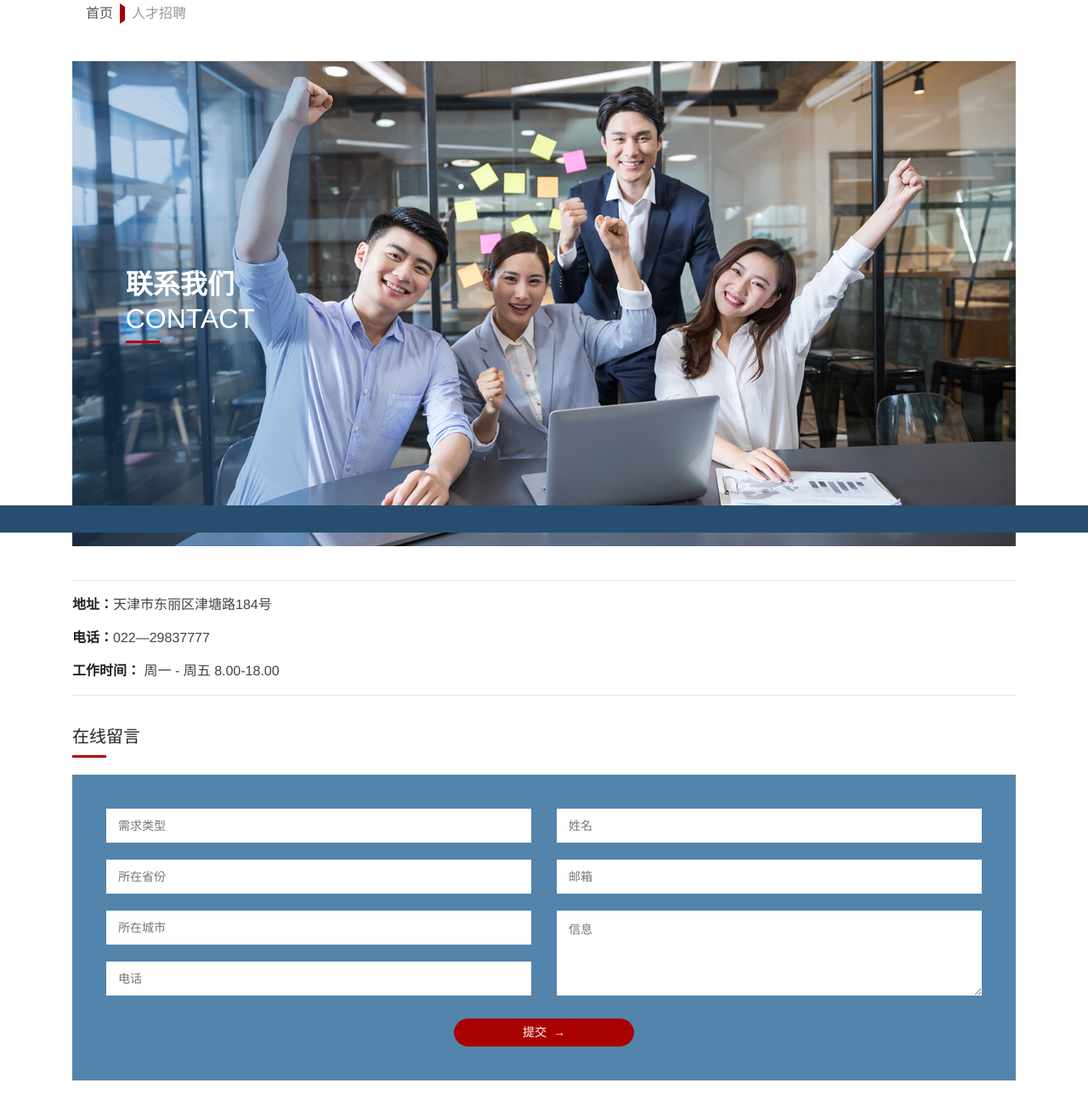
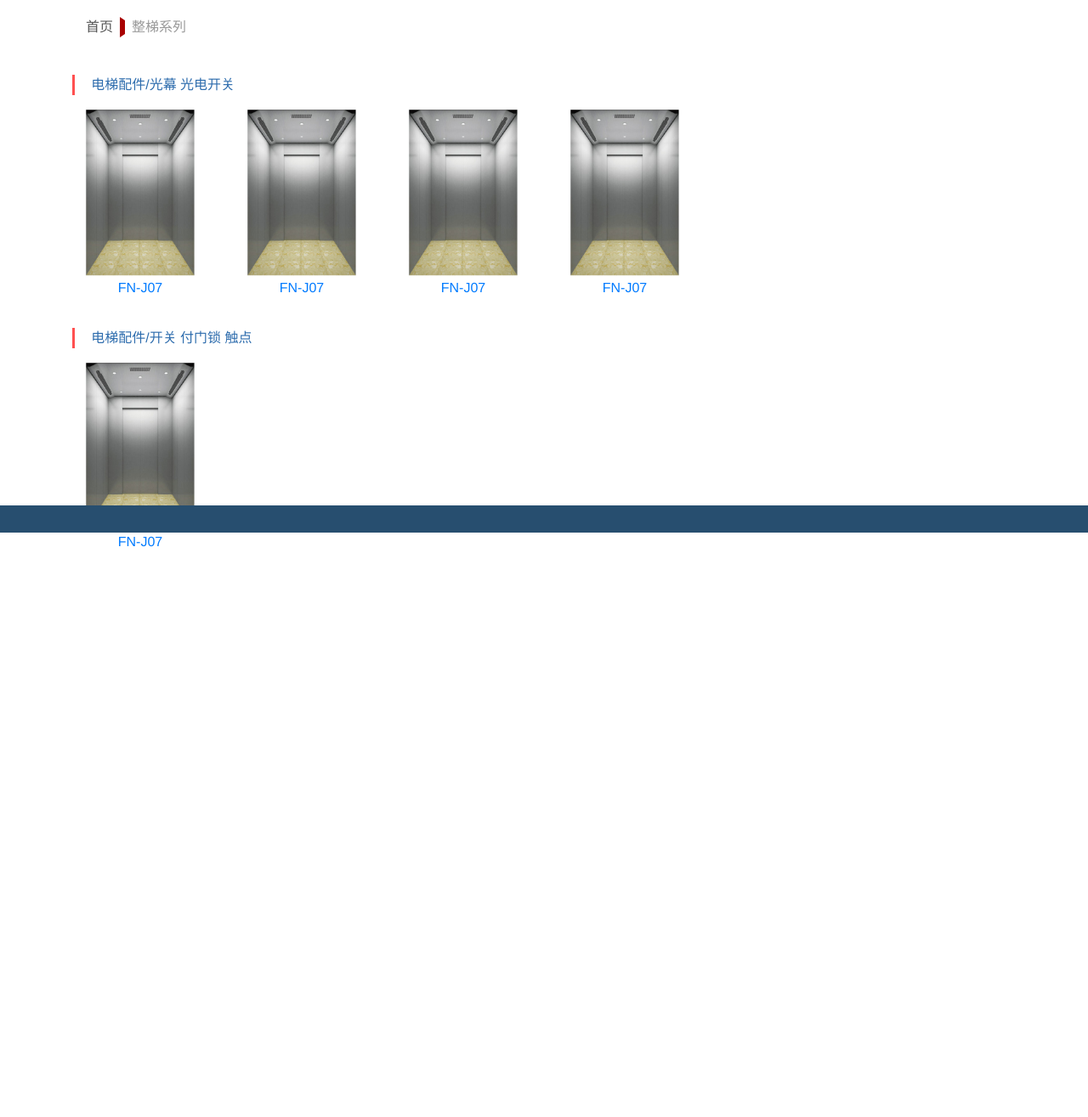
Before and after one commit to hbxiaoqiang/VIKING, a website built with webpack: page template/fittings/index.html in a window 1280 px wide. Shown: the part 173-1488 px from the top of the page at 85% size. After the commit the page ends 908 px from the top, so only its background shows below. Built offline with nearby package versions, Linux system fonts and the light colour scheme.

Commit message:
新增内容

```diff
--- /dev/null
+++ b/src/lift/index.js
@@ -0,0 +1,4 @@
+import 'bootstrap/scss/bootstrap.scss';
+import './index.scss';
+import '../common/header';
+import '../common/inwardCommon';
--- /dev/null
+++ b/src/lift/index.scss
@@ -0,0 +1,35 @@
+@import '../common/common.scss';
+@import '../common/inwardCommon.scss';
+@import '../common/header.scss';
+@import '../common/footer.scss';
+@import '../common/crumb.scss';
+
+.Lift{
+    .list{
+        margin-bottom: 20px;
+    }
+    .mg{
+        @include xg(3px,40px,#b50000,10px 0 0 0)
+    }
+    .zt{
+        font-size: 1rem;
+        color: #2d6cad;
+        position: relative;
+        padding-left: 1.2rem;
+        border-left: 3px solid #ff5050;
+    }
+    h4{
+        @include h4(#2d6cad,0 0 40px 0,24/16+rem);
+        text-align: center;
+    }
+    .item{
+        padding: 15px;
+        display: block;
+        p{
+            text-align: center;
+        }
+        img{
+            max-width: 100%;
+        }
+    }
+}
--- a/template/contact.html
+++ b/template/fittings/index.html
@@ -1,13 +1,10 @@
-<!DOCTYPE html>
-<html lang="en">
-
 <head>
     <meta charset="UTF-8">
-    <meta name="viewport" content="width=device-width, initial-scale=1.0">
+    <!-- <meta name="viewport" content="width=device-width, initial-scale=1.0"> -->
     <meta name="keywords" content="">
     <meta name="description" content="">
     <meta http-equiv="X-UA-Compatible" content="ie=edge">
-    <title>联系我们</title>
+    <title>配件中心</title>
 </head>
 
 <body>
@@ -72,71 +69,89 @@
             </div>
 
         </div>
+
         <div class="Crumb">
             <div class="container">
                 <nav aria-label="breadcrumb">
                     <ol class="breadcrumb">
                         <li class="breadcrumb-item"><a href="/index.html">首页</a></li>
-                        <li class="breadcrumb-item active" aria-current="page">人才招聘</li>
+                        <li class="breadcrumb-item active" aria-current="page">整梯系列</li>
                     </ol>
                 </nav>
             </div>
         </div>
-        <div class="Banner">
+
+        <div class="Lift">
             <div class="container">
-                <div class="banner">
-                    <img src="/static/images/contact.jpg">
-                    <div class="tit">
-                        <div class="conent">
-                            <p class="p1">联系我们</p>
-                            <p class="p2">CONTACT</p>
-                            <div class="mg"></div>
+                <div class="list">
+                    <div class="zt">
+                        电梯配件/光幕 光电开关
+                    </div>
+                    <div class='row items'>
+                        <div class='col-sm-12 col-md-6 col-lg-2'>
+                            <a href="#" class='item'>
+                                <p>
+                                    <img src='/static/images/lift.jpg' alt=''/>
+                                </p>
+                                <p>
+                                    FN-J07
+                                </p>
+                            </a>
+                        </div>
+                        <div class='col-sm-12 col-md-6 col-lg-2'>
+                            <a href="#" class='item'>
+                                <p>
+                                    <img src='/static/images/lift.jpg' alt=''/>
+                                </p>
+                                <p>
+                                    FN-J07
+                                </p>
+                            </a>
+                        </div>
+                        <div class='col-sm-12 col-md-6 col-lg-2'>
+                            <a href="#" class='item'>
+                                <p>
+                                    <img src='/static/images/lift.jpg' alt=''/>
+                                </p>
+                                <p>
+                                    FN-J07
+                                </p>
+                            </a>
+                        </div>
+                        <div class='col-sm-12 col-md-6 col-lg-2'>
+                            <a href="#" class='item'>
+                                <p>
+                                    <img src='/static/images/lift.jpg' alt=''/>
+                                </p>
+                                <p>
+                                    FN-J07
+                                </p>
+                            </a>
                         </div>
                     </div>
                 </div>
-                <div class="des">
-                    <hr />
-                    <p class="p1">
-                        <span>地址：</span>天津市东丽区津塘路184号
-                    </p>
-                    <p class="p2">
-                        <span>电话：</span>022—29837777
-                    </p>
-                    <p class="p3">
-                        <span>工作时间：</span> 周一 - 周五 8.00-18.00
-                    </p>
-                    <hr />
+
+                <div class="list">
+                    <div class="zt">
+                        电梯配件/开关 付门锁 触点
+                    </div>
+                    <div class='row items'>
+                        <div class='col-sm-12 col-md-6 col-lg-2'>
+                            <a href="#" class='item'>
+                                <p class='gh'>
+                                    <img src='/static/images/lift.jpg' alt=''/>
+                                </p>
+                                <p>
+                                    FN-J07
+                                </p>
+                            </a>
+                        </div>
+                    </div>
                 </div>
+
             </div>
         </div>
-        <div class="OlineContact">
-            <div class="container">
-                <h5>
-                    在线留言
-                    <div class="mg"></div>
-                </h5>
-                <div class="contact">
-                    <form action="" class="postData">
-                        <div class="row">
-                            <div class="col-sm-6">
-                                <input class="input" placeholder="需求类型" type="text" />
-                                <input class="input" placeholder="所在省份" type="text" />
-                                <input class="input" placeholder="所在城市" type="text" />
-                                <input class="input" placeholder="电话" type="text" />
-                            </div>
-                            <div class="col-sm-6">
-                                <input class="input" placeholder="姓名" type="text" />
-                                <input class="input" placeholder="邮箱" type="text" />
-                                <textarea class="textarea" placeholder="信息"></textarea>
-                            </div>
-                        </div>
-                        <div class="footer">
-                            <input type="submit" value="提交  →" class="vj-bt">
-                        </div>
-                    </form>
-                </div>
-            </div>
-        </div>
+
         <div class="Footer">
         </div>
     </div>
--- a/webpack.config.js
+++ b/webpack.config.js
@@ -22,7 +22,8 @@ module.exports = {
         detail:'./src/detail/detail',
         news:'./src/news',
         job:'./src/job',
-        contact:'./src/contact'
+        contact:'./src/contact',
+        lift:'./src/lift/index'
     },
     devServer: {
         contentBase: './dist'
@@ -153,6 +154,18 @@ module.exports = {
             template: './template/contact.html',
             chunks: ['vendor','common','contact'],
         }),
+
+        new HtmlWebpackPlugin({
+            filename:'lift/index.html',
+            template: './template/lift/index.html',
+            chunks: ['vendor','common','lift'],
+        }),
+
+        new HtmlWebpackPlugin({
+            filename:'fittings/index.html',
+            template: './template/fittings/index.html',
+            chunks: ['vendor','common','lift'],
+        }),
         // new HtmlWebpackPlugin({
         //     filename:'about/sum.html',
         //     template: './index.html',
```
Also changed, not shown: template/index.html (+6 -1 lines), template/lift/index.html (added, +234 -0 lines), template/service.html (+12 -0 lines), static/images/10_5.png (added), static/images/lift.jpg (added), template/fittings/detail.html (added), template/lift/detail.html (added).
